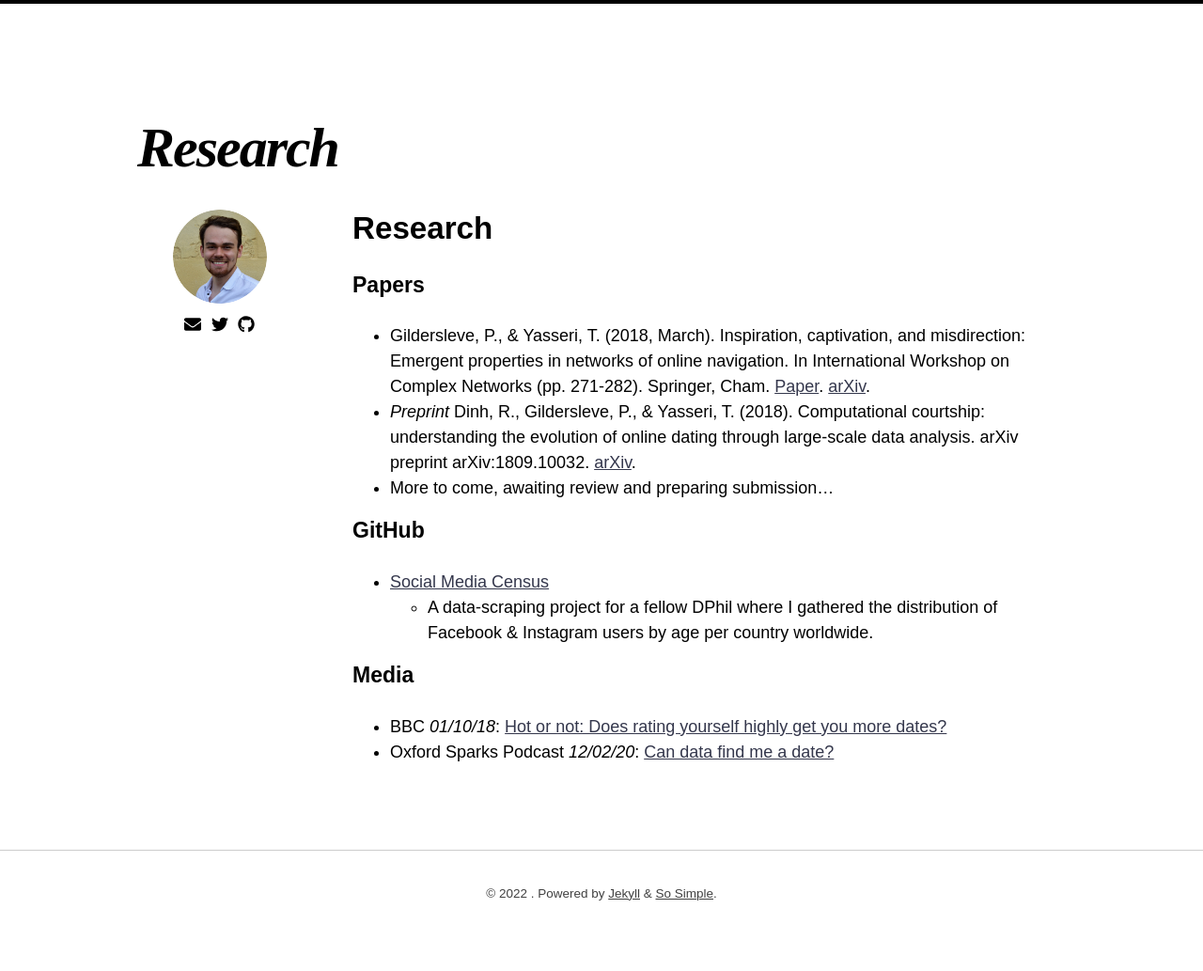
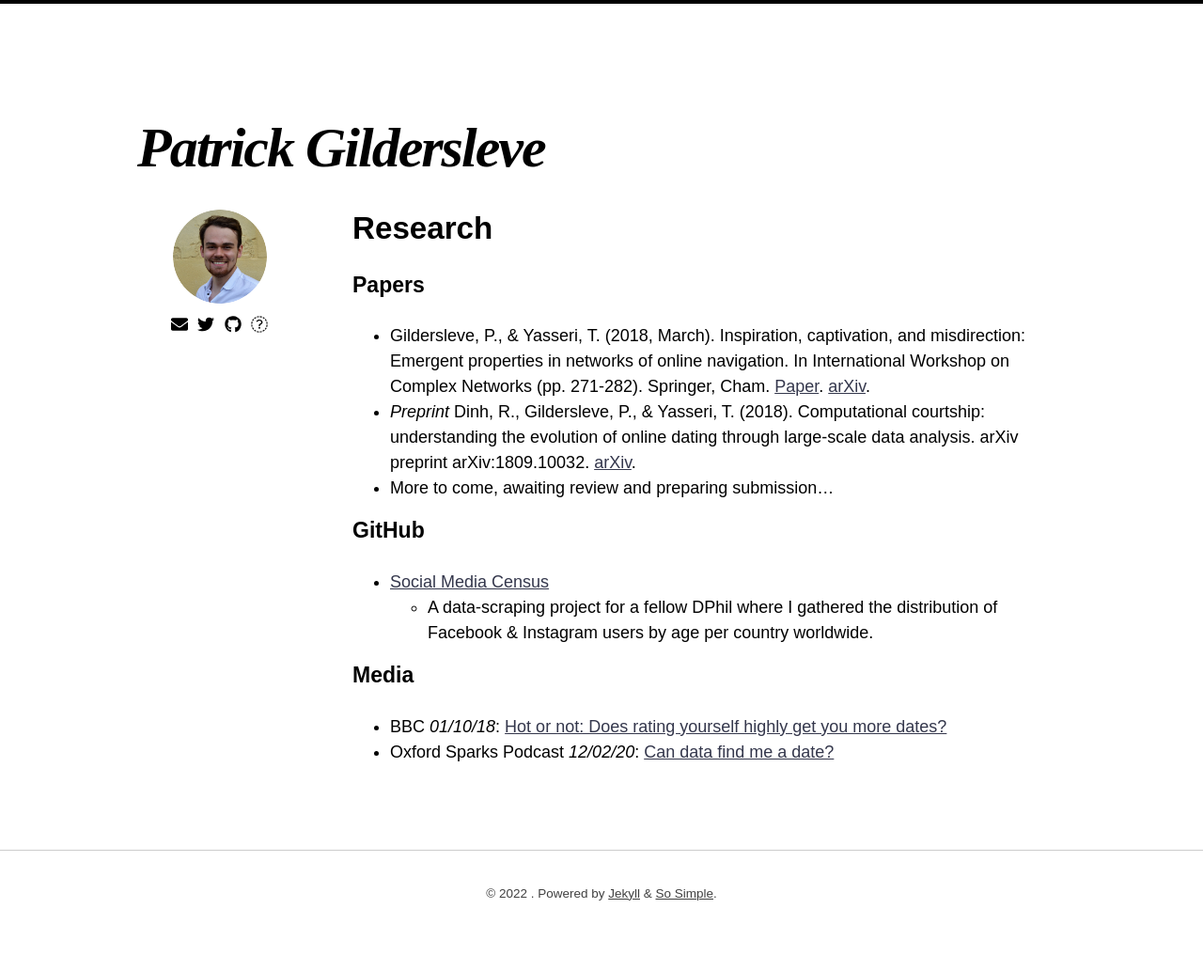
Before and after one commit to pgilders/pgilders.github.io, a Jekyll site: the page built from research.md, in a window 1280 px wide. Shown: the whole page at 94% size. Built offline with Jekyll 4.4.1, drawn with Linux system fonts in a browser that asks for light colours; nearby versions of some CDN libraries.

Commit message:
Update research.md

```diff
--- a/research.md
+++ b/research.md
@@ -13,7 +13,10 @@ author:
     - title: GitHub
       url: https://github.com/pgilders
       icon: fab fa-github
-title: Research
+    - title: Google Scholar
+      url: https://scholar.google.co.uk/citations?user=3CTTLDgAAAAJ
+      icon: fab fa-graduation-cap
+title: Patrick Gildersleve
 ---
 
 
```
